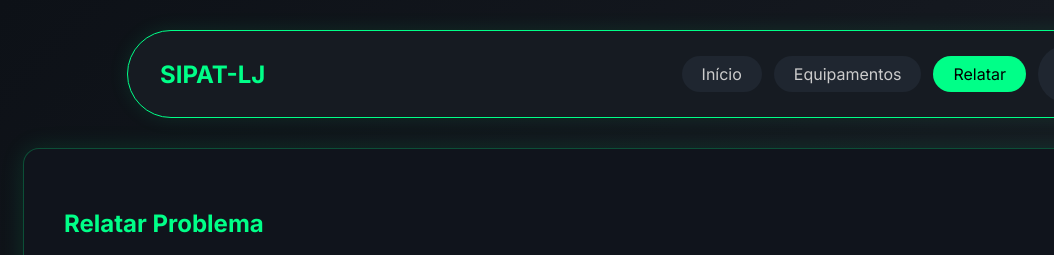
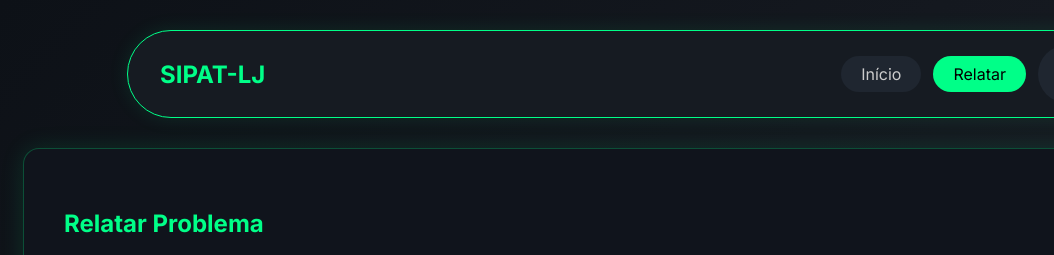
Before and after one commit to JhonKleb/html_css_js, a plain HTML site: page relatar.html in a window 1280 px wide. Shown: the top 255 px of the page, 0-1054 px from the left. Drawn offline with Linux system fonts and the light colour scheme.

Commit message:
Update relatar.html

```diff
--- a/relatar.html
+++ b/relatar.html
@@ -143,7 +143,7 @@
     <div class="logo">SIPAT-LJ</div>
     <nav class="nav-links">
       <a href="index.html">Início</a>
-      <a href="equipamentos.html">Equipamentos</a>
+      <!-- Removido Equipamentos -->
       <a class="active">Relatar</a>
       <a href="confi.html">
         <img id="navFoto" src="" class="profile-pic" alt="Perfil" />
```
